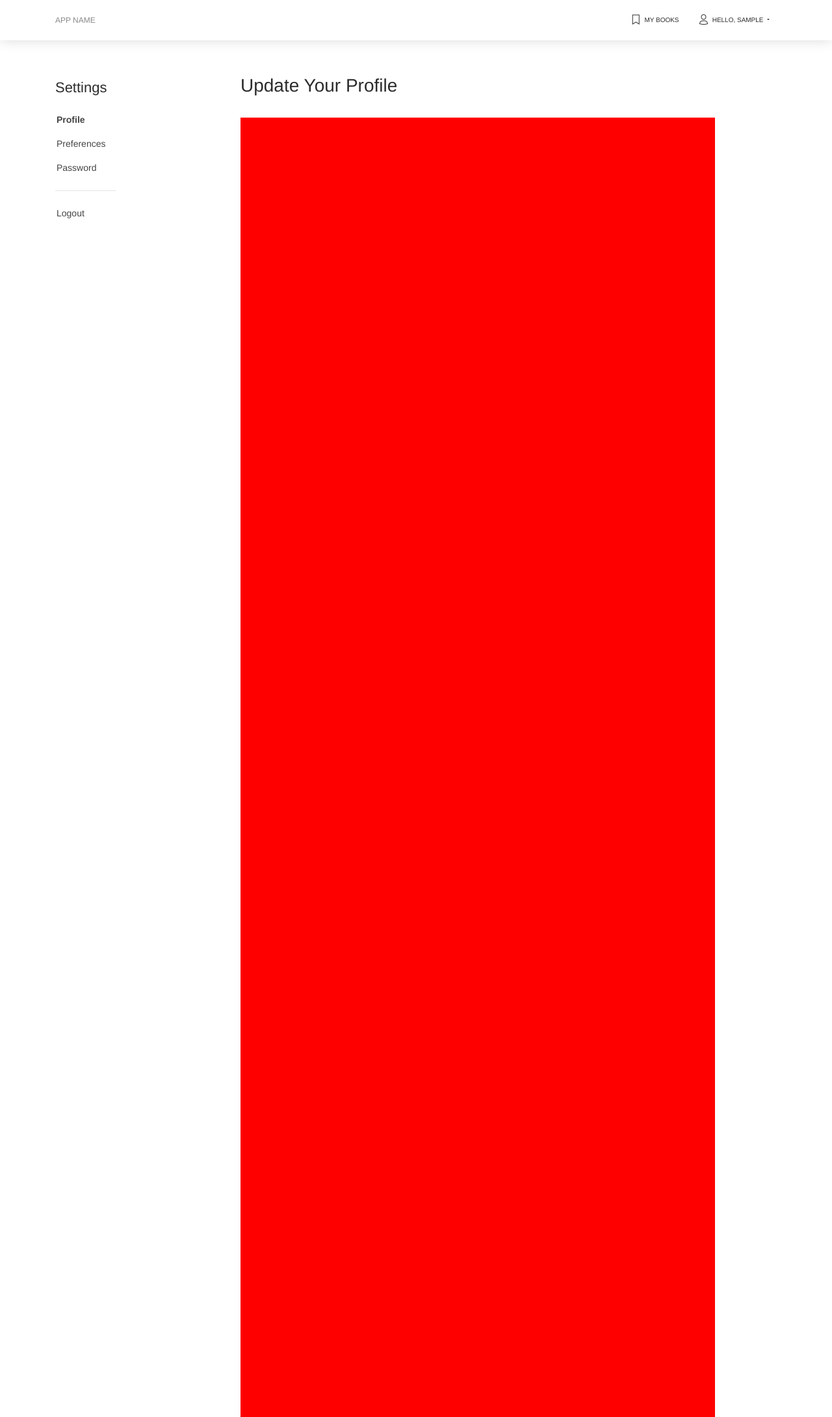
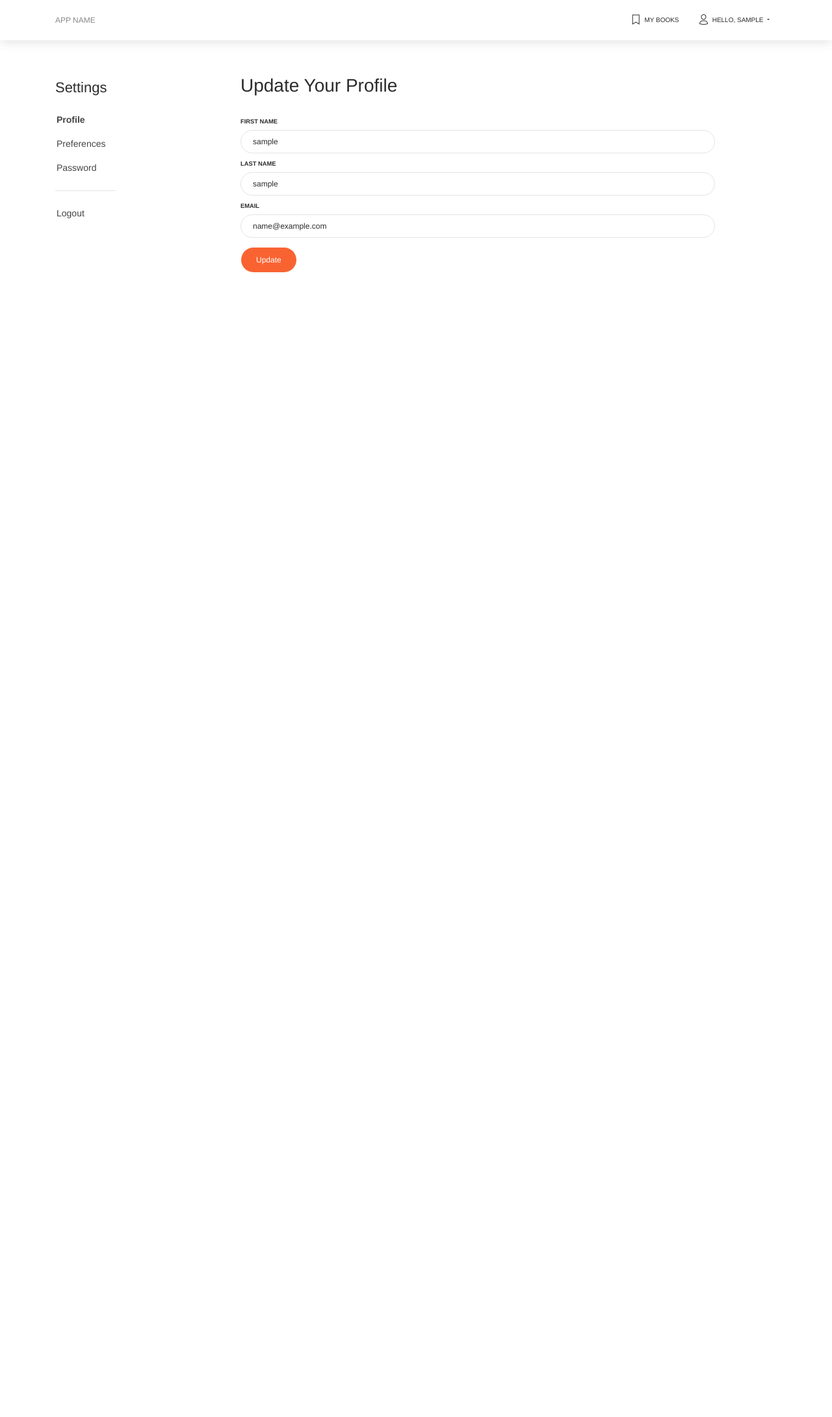
Before and after one commit to FroeMic/FullStack_Info_FinalProject, a Flask app: page /settings/profile in a window 1280 px wide. Shown: the whole page at 65% size. After the commit the page ends 419 px from the top, so only its background shows below. Run offline with Flask 2, Linux system fonts and the light colour scheme; the visitor is signed in with stand-in values (Sample User, id 1); data comes from the database, SQL or seed files in the repository; some libraries are stand-ins or nearby versions.

Commit message:
Add settings_form.py and allow user to change firstname, lastname and email

```diff
--- a/app/forms/__init__.py
+++ b/app/forms/__init__.py
@@ -1,2 +1,3 @@
 from .registration_form import *
 from .login_form import *
+from .settings_form import *
--- /dev/null
+++ b/app/forms/settings_form.py
@@ -0,0 +1,20 @@
+from flask_login import current_user
+from flask.ext.wtf import Form
+from wtforms import StringField, PasswordField, SubmitField
+from flask_wtf.html5 import EmailField
+from wtforms.validators import ValidationError, DataRequired, Email, EqualTo
+from app.models import User
+
+class SettingsForm(Form):
+    firstname = StringField('First Name', render_kw={'class': 'form-control', 'placeholder': 'John', 'required': True}, validators=[DataRequired('How should be call you? Please enter your first name.')])
+    lastname = StringField('Last Name', render_kw={'class': 'form-control', 'placeholder': 'Doe', 'required': True}, validators=[DataRequired('How should be call you? Please enter your last name.')])
+    email = EmailField('Email', render_kw={'class': 'form-control', 'placeholder': 'john@doe.com', 'required': True}, validators=[DataRequired('Please enter a valid email address.'), Email()])
+    submit = SubmitField('Update', render_kw={'class': 'btn btn-primary btn-round'} )
+
+    def validate_email(self, email):
+        user = User.query.filter_by(email=email.data).first()
+        if user is not None:
+            if current_user.is_anonymous:
+                raise ValidationError('Please use a different email address.')
+            elif user.email != current_user.email:
+                raise ValidationError('Please use a different email address.')
--- a/app/routes.py
+++ b/app/routes.py
@@ -2,7 +2,7 @@ from flask import render_template, redirect, url_for, flash
 from flask_login import current_user, login_user, logout_user, login_required
 
 from app import app, db
-from app.forms import RegistrationForm, LoginForm
+from app.forms import RegistrationForm, LoginForm, SettingsForm
 from app.models import User
 
 
@@ -62,10 +62,23 @@ def mybooks():
 def settings():
     return redirect(url_for('settings_profile'))
 
-@app.route('/settings/profile')
+@app.route('/settings/profile',  methods=['GET', 'POST'])
 @login_required
 def settings_profile():
-    return render_template('settings_profile.html', title='Settings')
+    form = SettingsForm(obj=current_user)
+    if form.validate_on_submit():
+        user = User.query.filter_by(id=int(current_user.id)).first()
+        if user is None:
+            flash('Error! We could not update your settings.', 'error')
+            return redirect(url_for('settings_profile'))
+
+        user.firstname = form.firstname.data
+        user.lastname = form.lastname.data
+        user.email = form.email.data
+        db.session.commit()
+        return redirect(url_for('settings_profile'))
+
+    return render_template('settings_profile.html', title='Settings', form=form)
 
 @app.route('/settings/preferences')
 @login_required
--- a/app/static/_css/style.css
+++ b/app/static/_css/style.css
@@ -68,18 +68,6 @@ body>.navbar + * {
     padding-right: 5%;
 }
 
-.card-signup label,
-.card-signin label {
-    font-size: 7pt;
-    text-transform: uppercase;
-    font-weight: 700;
-    margin-bottom: 5px;
-}
-
-.card-signup input,
-.card-signin input {
-    margin-bottom: 10px;
-}
 
 .card-signup .info {
     padding-right: 10px;
@@ -92,6 +80,18 @@ body>.navbar + * {
 
 .card-signup .info p{
     color: #555;
+}
+
+/* FORM */
+.form label {
+    font-size: 7pt;
+    text-transform: uppercase;
+    font-weight: 700;
+    margin-bottom: 5px;
+}
+
+.form input {
+    margin-bottom: 10px;
 }
 
 /* SETTINGS */
--- a/app/templates/login.html
+++ b/app/templates/login.html
@@ -15,7 +15,7 @@
             </div>
             <div class="card-body">
                 <div>
-                    <form action="" method="post">
+                    <form class="form" action="" method="post">
                             {{ form.hidden_tag() }}
                             <div class="form-group mb-0">
                                 {{ form.email.label }}
--- a/app/templates/register.html
+++ b/app/templates/register.html
@@ -45,7 +45,7 @@
                         </div>
                     </div>
                     <div class="col">
-                        <form action="" method="post">
+                        <form class="form" action="" method="post">
                             {{ form.hidden_tag() }}
                             <div class="form-group mb-0">
                                 {{ form.firstname.label }}
--- a/app/templates/settings_profile.html
+++ b/app/templates/settings_profile.html
@@ -7,6 +7,32 @@
 {% block settings_content %}
     <h3>Update Your Profile</h3>
     <div>
-            <div style="height: 2000px; background-color:red;"></div>
+        <form class="form" action="" method="post">
+                {{ form.hidden_tag() }}
+                <div class="form-group mb-0">
+                    {{ form.firstname.label }}
+                    {{ form.firstname(size=32) }}
+                    {% for error in form.firstname.errors %}
+                    <span class="text-danger">{{ error }}</span>
+                    {% endfor %}
+                </div>
+                <div class="form-group mb-0">
+                    {{ form.lastname.label }}
+                    {{ form.lastname(size=32) }}
+                    {% for error in form.lastname.errors %}
+                    <span class="text-danger">{{ error }}</span>
+                    {% endfor %}
+                </div>
+                <div class="form-group mb-0">
+                    {{ form.email.label }}
+                    {{ form.email(size=64) }}
+                    {% for error in form.email.errors %}
+                    <span class="text-danger">{{ error }}</span>
+                    {% endfor %}
+                </div>
+                <div class="form-group mb-0">
+                    {{ form.submit() }}
+                </div>
+            </form>
     </div>
 {% endblock %}
```
